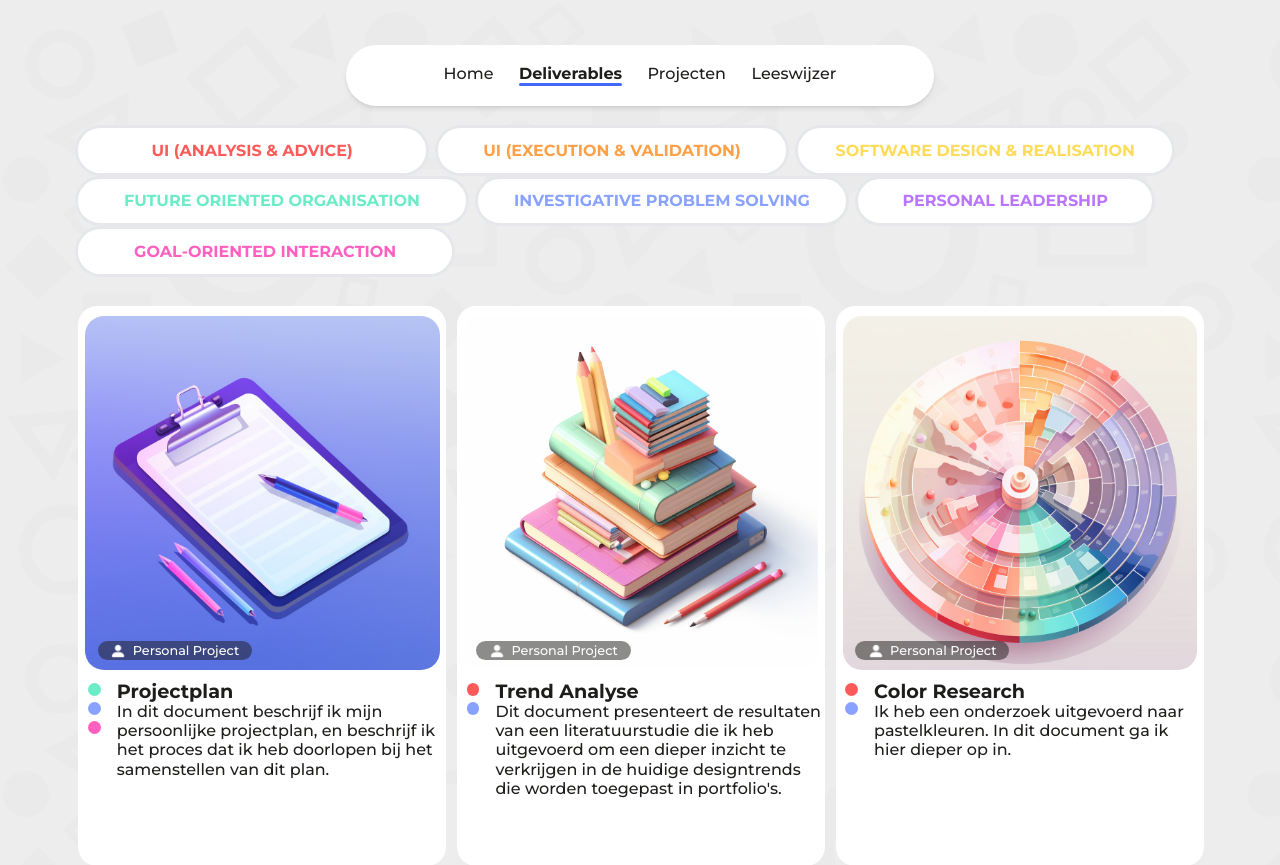
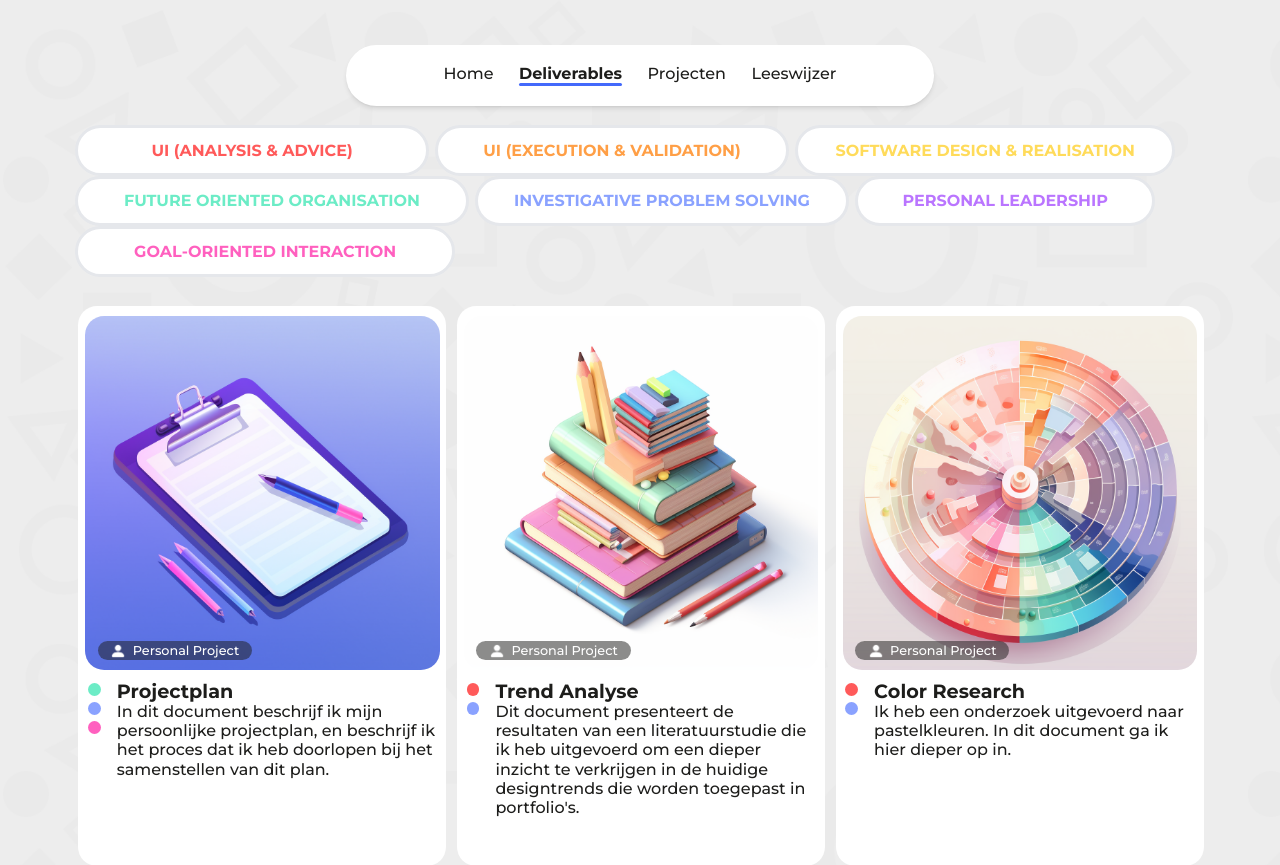
Before and after one commit to metteghijsen/semester6-website, a Nuxt app in the folder frontend/: page /deliverables in a window 1280 px wide. Shown: the top 865 px of the page. Built offline with nearby package versions, Linux system fonts and the light colour scheme.

Commit message:
Feature: Added margin to description text

```diff
--- a/frontend/components/ui/Deliverable.vue
+++ b/frontend/components/ui/Deliverable.vue
@@ -22,7 +22,7 @@
           <div v-if="lo6" class="rounded-full bg-purple100 w-2 h-2 my-0.5" title="Personal Leadership" />
           <div v-if="lo7" class="rounded-full bg-pink100 w-2 h-2 my-0.5" title="Goal-oriented Interaction" />
         </div>
-        <div class="flex flex-col ml-2.5">
+        <div class="flex flex-col ml-2.5 mr-1.5">
           <UiTypography type="h4" size="heading4">
             {{ deliverableName }}
           </UiTypography>
```
